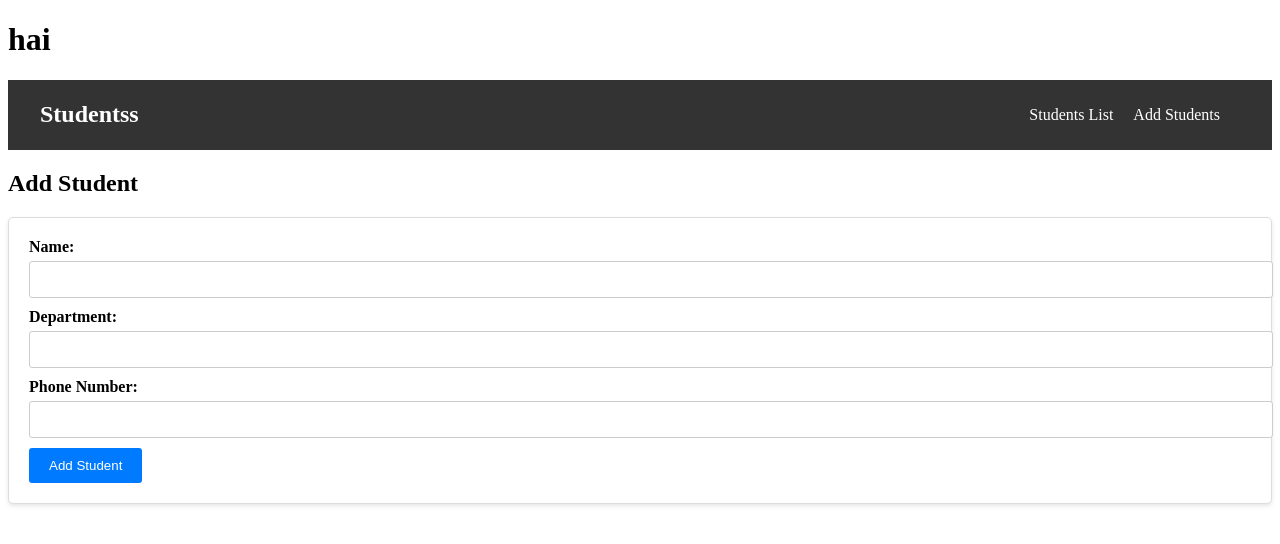
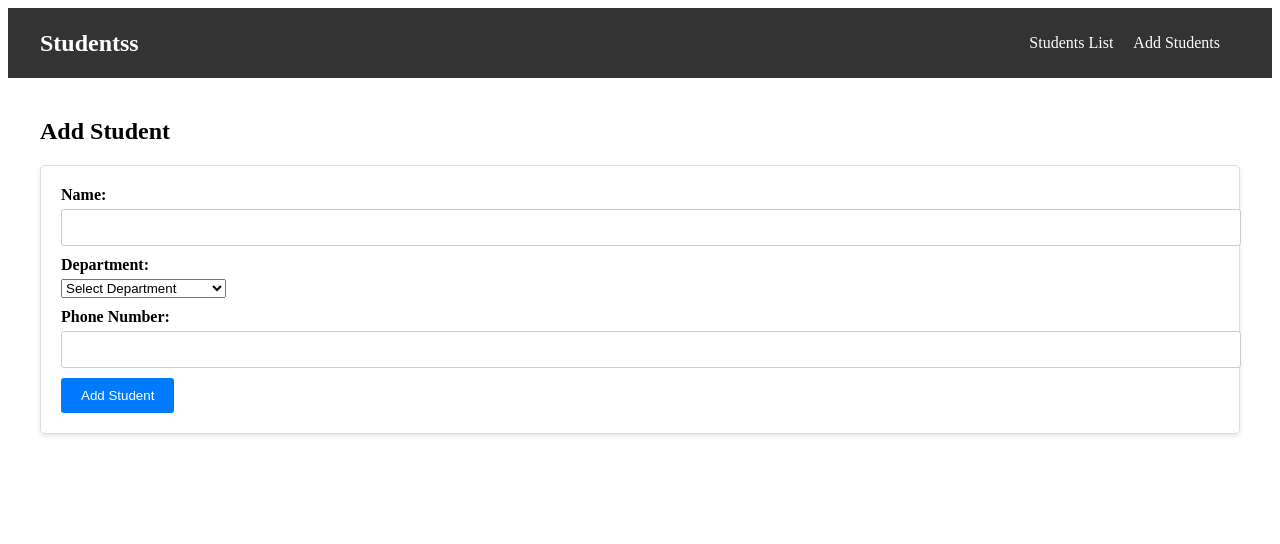
Before and after one commit to iamneo-production/dffafdafebcfacbdcbaeadfdfbaabfff, an Angular app in the folder angularapp/: page /add in a window 1280 px wide. Shown: the top 544 px of the page. Built offline with nearby package versions, Linux system fonts and the light colour scheme.

Commit message:
Backup Commit

```diff
--- a/angularapp/src/app/app.component.css
+++ b/angularapp/src/app/app.component.css
@@ -0,0 +1,19 @@
+/* app.component.css */
+
+body {
+    font-family: Arial, sans-serif;
+    margin: 0;
+    padding: 0;
+    background-color: #f0f0f0;
+  }
+
+  .container {
+    max-width: 1200px;
+    margin: 0 auto;
+    padding: 20px;
+  }
+
+  /* Optional: Add a margin to the top of the content */
+  /* .container {
+    margin-top: 20px;
+  } */
--- a/angularapp/src/app/app.component.html
+++ b/angularapp/src/app/app.component.html
@@ -1,4 +1,4 @@
-<h1>hai</h1>
+
 <app-navbar></app-navbar>
 <!-- <app-student-list></app-student-list> -->
 <div class="container">
--- a/angularapp/src/app/student-add/student-add.component.html
+++ b/angularapp/src/app/student-add/student-add.component.html
@@ -6,7 +6,13 @@
   </div>
   <div>
     <label for="department">Department:</label>
-    <input type="text" id="department" formControlName="department" required>
+    <select id="department" formControlName="department" required>
+      <option value="" disabled selected>Select Department</option>
+      <option value="Computer Science">Computer Science</option>
+      <option value="Electrical Engineering">Electrical Engineering</option>
+      <option value="Mechanical Engineering">Mechanical Engineering</option>
+      <!-- Add more departments as needed -->
+    </select>
   </div>
   <div>
     <label for="phonenumber">Phone Number:</label>
```
